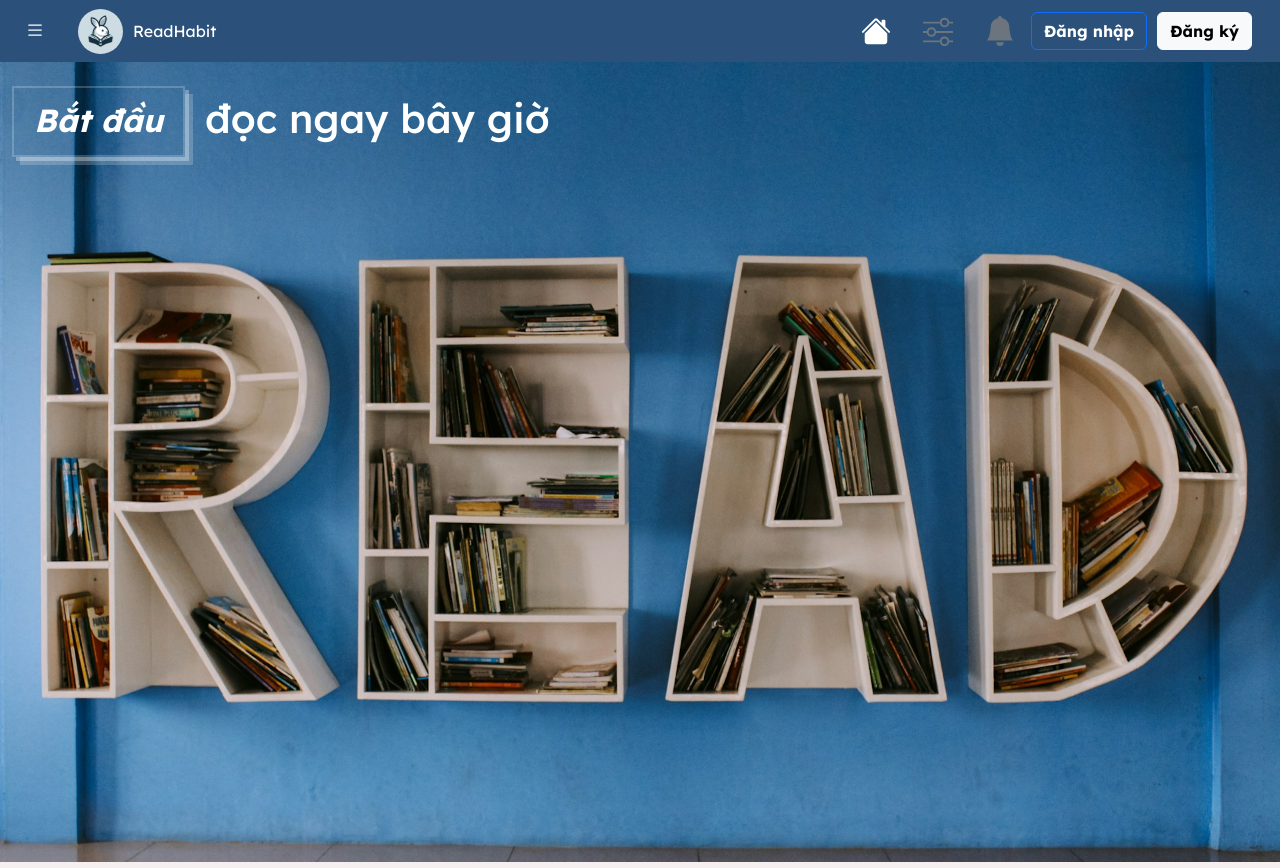
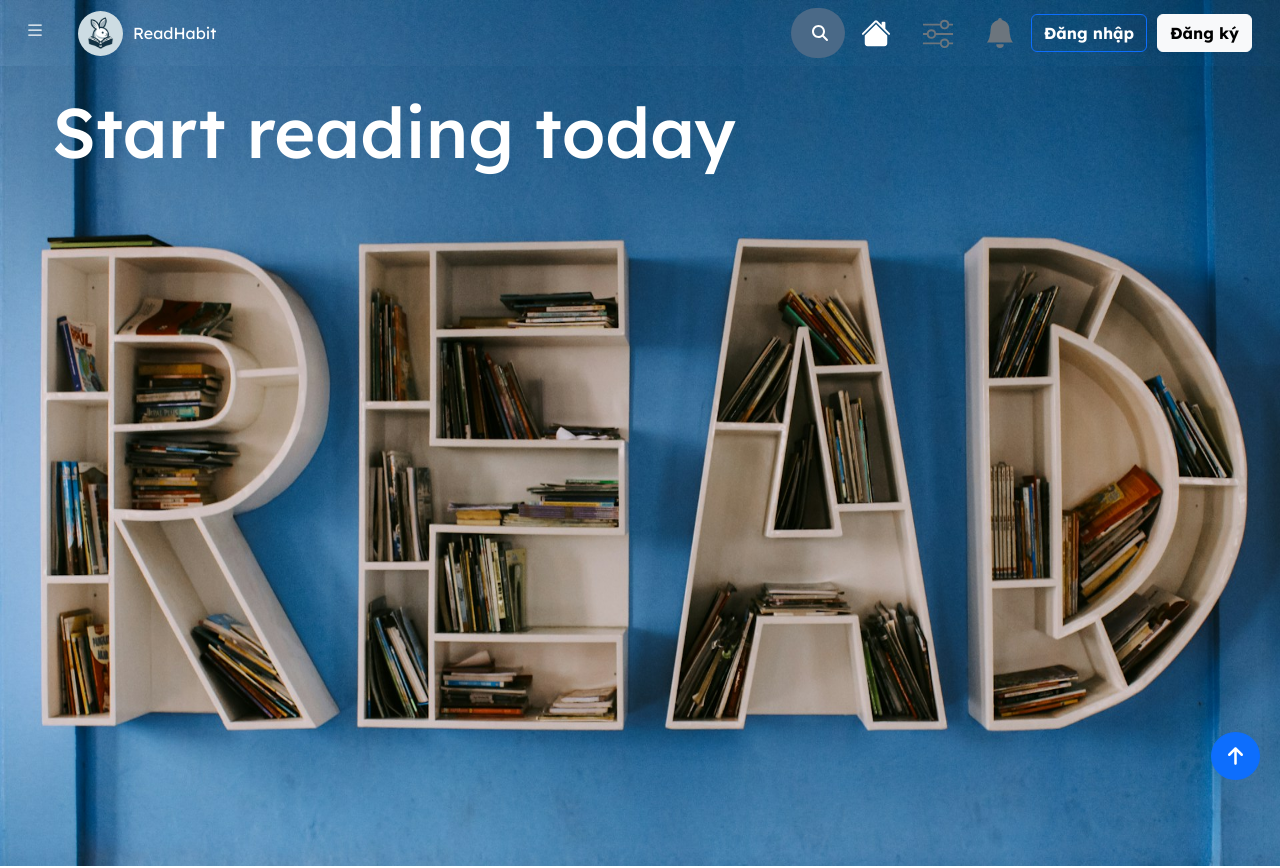
Before and after one commit to huynhhuuloc129/ReadHabit-Web, a Vue app: page / in a window 1280 px wide. Shown: the top 868 px of the page. Built offline with nearby package versions, Linux system fonts and the light colour scheme; what vue3-calendar-heatmap would draw is missing.

Commit message:
update design and color

```diff
--- a/src/App.vue
+++ b/src/App.vue
@@ -1,17 +1,23 @@
 <script setup lang="ts">
 import { RouterLink, RouterView } from 'vue-router'
-import HeaderComponent from "./components/HeaderComponent.vue"
 import FooterComponent from "./components/FooterComponent.vue"
-import SidebarComponent from "./components/SidebarComponent.vue"
+function scrollToTop() {
+  window.scrollTo(0,0);
+}
 </script>
 
 <template>
   <header>
 
   </header>
-  <HeaderComponent></HeaderComponent>
-  <SidebarComponent></SidebarComponent>
   <RouterView />
+  <button @click="scrollToTop()"
+        type="button"
+        class="btn btn-primary btn-floating btn-lg"
+        id="btn-back-to-top"
+        >
+  <i class="fas fa-arrow-up"></i>
+</button>
   <footer>
     <FooterComponent></FooterComponent>
   </footer>
@@ -19,6 +25,13 @@ import SidebarComponent from "./components/SidebarComponent.vue"
 
 <style>
 @import url('https://fonts.googleapis.com/css2?family=Lexend+Deca:wght@100..900&display=swap');
+#btn-back-to-top {
+  border-radius: 50%;
+  position: fixed;
+  bottom: 20px;
+  right: 20px;
+  /* display: none; */
+}
 body::-webkit-scrollbar {
   display: none;
 }
--- a/src/components/HeaderComponent.vue
+++ b/src/components/HeaderComponent.vue
@@ -1,16 +1,24 @@
 <template>
-
-    <div class="px-3 py-2 text-white" style="background-color: #2B517A;"  >
+   <!--  style="background-color: #2B517A;"  -->
+    <div class="px-3 py-2" >
         <div class="container-fluid" >
             <div style="margin-left: 50px;" class="d-flex flex-wrap align-items-center justify-content-center justify-content-lg-start">
-                <a href="/" class="d-flex align-items-center my-2 my-lg-0 me-lg-auto text-white text-decoration-none">
+                <a href="/" class="d-flex align-items-center my-2 my-lg-0 me-lg-auto text-decoration-none">
                     <img src="../assets/logo.png" alt="" style="border-radius: 50%; width: 45px; height: 45px; margin-right: 10px;">
-                    <div>ReadHabit</div>
+                    <div :style="{'color': props['textColor']}">ReadHabit</div>
                 </a>
+
+                <div class="d-flex justify-content-center">
+                    <div class="searchbar">
+                        <input class="search_input" type="text" name="" placeholder="Tìm kiếm...">
+                        <a href="#" class="search_icon"><i class="fas fa-search"></i></a>
+                    </div>
+                </div>
+
                 <ul class="nav col-12 col-lg-auto my-2 justify-content-center my-md-0 text-small">
-                    <li class="text-center">
-                        <a href="#" class="nav-link text-white">
-                            <svg xmlns="http://www.w3.org/2000/svg" width="30" height="30" fill="currentColor"
+                    <li class="text-center" >
+                        <a href="#" class="nav-link">
+                            <svg xmlns="http://www.w3.org/2000/svg" width="30" height="30" fill="currentColor" :style="{'color': props['textColor']}"
                                 class="bi bi-house-fill" viewBox="0 0 16 16">
                                 <path
                                     d="M8.707 1.5a1 1 0 0 0-1.414 0L.646 8.146a.5.5 0 0 0 .708.708L8 2.207l6.646 6.647a.5.5 0 0 0 .708-.708L13 5.793V2.5a.5.5 0 0 0-.5-.5h-1a.5.5 0 0 0-.5.5v1.293z" />
@@ -37,8 +45,8 @@
                         </a>
                     </li>
                 </ul>
-                <button class="btn btn-outline-primary fw-bold text-white" type="submit" data-bs-toggle="modal"
-                    data-bs-target="#loginModal" style="margin-right: 10px;">Đăng
+                <button class="btn btn-outline-primary fw-bold" type="submit" data-bs-toggle="modal"
+                    data-bs-target="#loginModal" style="margin-right: 10px;" :style="{'color': props['textColor']}">Đăng
                     nhập</button>
 
                 <div class="modal fade" id="loginModal" tabindex="-1" aria-labelledby="loginModal" aria-hidden="true">
@@ -136,9 +144,57 @@
 
     </div>
 </template>
-
+<script setup lang="ts">
+    const props = defineProps(['textColor'])
+</script>
 <style>
 svg:hover {
     color: rgb(160, 160, 160);
 }
+.searchbar {
+    margin-bottom: auto;
+    margin-top: auto;
+    height: 50px;
+    background-color: #4a6987;
+    border-radius: 30px;
+    padding: 5px;
+}
+
+.search_input {
+    color: white;
+    border: 0;
+    outline: 0;
+    background: none;
+    width: 0;
+    caret-color: transparent;
+    line-height: 40px;
+    transition: width 0.4s linear;
+}
+
+.searchbar:hover>.search_input {
+    padding: 0 10px;
+    width: 450px;
+    caret-color: #2B517A;
+    transition: width 0.4s linear;
+}
+
+.searchbar:hover>.search_icon {
+    background: white;
+    color: #2B517A;
+}
+
+.search_icon {
+    height: 40px;
+    width: 40px;
+    float: right;
+    display: flex;
+    justify-content: center;
+    align-items: center;
+    border-radius: 50%;
+    color: white;
+    text-decoration: none;
+}
+::placeholder{
+    color: white;
+}
 </style>
--- a/src/components/SidebarComponent.vue
+++ b/src/components/SidebarComponent.vue
@@ -1,39 +1,6 @@
-<script setup>
-import $ from "jquery";
-
-$(function() {
-'use strict';
-$('.js-menu-toggle').click(function(e) {
-
-  var $this = $(this);
-
-  if ( $('body').hasClass('show-sidebar') ) {
-    $('body').removeClass('show-sidebar');
-    $this.removeClass('active');
-  } else {
-    $('body').addClass('show-sidebar');
-    $this.addClass('active');
-  }
-
-  e.preventDefault();
-  $(document).mouseup(function(e) {
-    var container = $(".sidebar");
-    if (!container.is(e.target) && container.has(e.target).length === 0) {
-      if ( $('body').hasClass('show-sidebar') ) {
-				$('body').removeClass('show-sidebar');
-				$('body').find('.js-menu-toggle').removeClass('active');
-			}
-    }
-	});
-});
-
-});
-</script>
-
 <template>
-
-  <aside class="sidebar ">
-    <div class="menu toggle text-white" >
+  <aside class="sidebar">
+    <div class="menu toggle" :style="{'color': props.textColor}">
         <svg data-toggle="collapse" data-target="#main-navbar" xmlns="http://www.w3.org/2000/svg" width="40" height="40" fill="currentColor" class="bi bi-list burger js-menu-toggle" viewBox="0 0 16 16">
             <path fill-rule="evenodd" d="M2.5 12a.5.5 0 0 1 .5-.5h10a.5.5 0 0 1 0 1H3a.5.5 0 0 1-.5-.5m0-4a.5.5 0 0 1 .5-.5h10a.5.5 0 0 1 0 1H3a.5.5 0 0 1-.5-.5m0-4a.5.5 0 0 1 .5-.5h10a.5.5 0 0 1 0 1H3a.5.5 0 0 1-.5-.5"/>
         </svg>
@@ -65,12 +32,12 @@ $('.js-menu-toggle').click(function(e) {
 
         <div class="nav-menu">
           <ul>
-            <li><a href="#"><span class="icon-home mr-3"></span>Feed</a></li>
-            <li><a href="#"><span class="icon-search2 mr-3"></span>Explore</a></li>
-            <li><a href="#"><span class="icon-notifications mr-3"></span>Notifications</a></li>
-            <li><a href="#"><span class="icon-location-arrow mr-3"></span>Direct</a></li>
-            <li><a href="#"><span class="icon-pie-chart mr-3"></span>Stats</a></li>
-            <li><a href="#"><span class="icon-sign-out mr-3"></span>Sign out</a></li>
+            <li><a href="#"><span><i class="icon fas fa-home"></i></span>Bảng tin</a></li>
+            <li><a href="#"><span><i class="icon fa-regular fa-compass"></i></span>Khám phá</a></li>
+            <li><a href="#"><span><i class="icon fa-regular fa-bell"></i></span>Thông báo</a></li>
+            <li><a href="#"><span><i class="icon fa-regular fa-address-book"></i></span>Liên hệ</a></li>
+            <li><a href="#"><span><i class="icon fa-solid fa-chart-simple"></i></span>Thống kê</a></li>
+            <li><a href="#"><span><i class="icon fa-solid fa-right-from-bracket"></i></span>Đăng xuất</a></li>
           </ul>
         </div>
       </div>
@@ -78,14 +45,47 @@ $('.js-menu-toggle').click(function(e) {
     </aside>
 </template>
 
+<script setup lang="ts">
+import $ from "jquery";
+const props = defineProps(['textColor']);
+
+$(function() {
+'use strict';
+$('.js-menu-toggle').click((e) => {
+
+  var $this = $(this);
+
+  if ( $('body').hasClass('show-sidebar') ) {
+    $('body').removeClass('show-sidebar');
+    $this.removeClass('active');
+  } else {
+    $('body').addClass('show-sidebar');
+    $this.addClass('active');
+}
+
+  e.preventDefault();
+  $(document).mouseup(function(e) {
+    var container = $(".sidebar");
+    if (!container.is(e.target) && container.has(e.target).length === 0) {
+      if ( $('body').hasClass('show-sidebar') ) {
+				$('body').removeClass('show-sidebar');
+				$('body').find('.js-menu-toggle').removeClass('active');
+			}
+    }
+	});
+});
+
+});
+</script>
+
 <style>
-
+.icon {
+  margin-right: 10px;
+}
 a {
   -webkit-transition: .3s all ease;
   -o-transition: .3s all ease;
   transition: .3s all ease; }
-  a, a:hover {
-    text-decoration: none !important; }
 
 
 body {
@@ -109,7 +109,8 @@ body {
     visibility: visible; }
 
 .site-section {
-  padding: 7rem 0; }
+  padding: 7rem 0;
+ }
 
 aside {
   height: 100vh;
@@ -272,18 +273,6 @@ aside {
 .burger.active:before, .burger.active:after {
   top: 40%; }
 
-.burger.active:before {
-  -webkit-transform: rotate(45deg);
-  -moz-transform: rotate(45deg);
-  filter: progid:DXImageTransform.Microsoft.BasicImage(rotation=5);
-  /*for IE*/ }
-
-.burger.active:after {
-  -webkit-transform: rotate(-45deg);
-  -moz-transform: rotate(-45deg);
-  filter: progid:DXImageTransform.Microsoft.BasicImage(rotation=-5);
-  /*for IE*/ }
-
 .burger:focus {
   outline: none; }
 </style>
--- a/src/views/HomePage.vue
+++ b/src/views/HomePage.vue
@@ -1,13 +1,18 @@
 <template>
+    <img src="../assets/Cover.jpg" style="position: absolute; z-index: -1; width: 100vw; max-height: 100vh; right: 0;"/>
+    <HeaderComponent text-color="white"></HeaderComponent>
+    <SidebarComponent text-color="white"></SidebarComponent>
+
     <div class="first-section container-fluid">
         <!-- <div class="row"> -->
             <div class="first-header">
                 <br>
-                <div class="d-flex justify-content-start align-items-center">
-                    <a class="btn btn-lg cover-btn" href="#" >
+                <div class="d-flex justify-content-start flex-column">
+                    <!-- <a class="btn btn-lg cover-btn" href="#" >
                         <h2 class="fw-bold text-white" style="padding: 10px 5px 5px 5px;">Bắt đầu</h2>
-                    </a>
-                    <h1 class="text-white">đọc ngay bây giờ</h1>
+                    </a> -->
+                    <h1 class="text-white" style="margin-left: 40px; font-size: 70px;">Start reading today</h1>
+
                 </div>
             </div>
 
@@ -50,12 +55,13 @@
 
 <script setup lang="ts">
 import CardComponent from "../components/CardComponent.vue";
-
+import HeaderComponent from "@/components/HeaderComponent.vue";
+import SidebarComponent from "@/components/SidebarComponent.vue";
 </script>
 
 <style>
 body {
-    background-color: rgb(245, 239, 239);
+    /* background-color: rgb(245, 239, 239); */
 }
 
 h1 {
@@ -165,8 +171,9 @@ hr {
     height: 100vh;
 }
 .first-section{
-  background-image: url("./../assets/Cover.jpg");
-  background-size: 100vw 100vh;
-  background-repeat: no-repeat;
+    background-image: url("./../assets/Cover.jpg");
+    background-size: 100vw 110vh;
+    background-repeat: no-repeat;
+    background-position: right;
 }
 </style>
--- a/src/views/PersonalPage.vue
+++ b/src/views/PersonalPage.vue
@@ -1,4 +1,6 @@
 <template>
+    <HeaderComponent text-color="black"></HeaderComponent>
+    <SidebarComponent text-color="black"></SidebarComponent>
     <div class="container">
         <div class="row justify-content-center" style="margin-top: 30px;">
             <div>
@@ -102,6 +104,8 @@
 
 <script setup lang="ts">
 import CardComponent from '@/components/CardComponent.vue';
+import HeaderComponent from '@/components/HeaderComponent.vue';
+import SidebarComponent from '@/components/SidebarComponent.vue';
 const date = new Date(2018, 6, 1);
 const contributionData = [
     { date: new Date(2017, 6, 1), count: 2 }, // February 1st, 2 contributions
```
Also changed, not shown: src/components/CardComponent.vue (+24 -12 lines), src/views/PostDetail.vue (+42 -9 lines).
